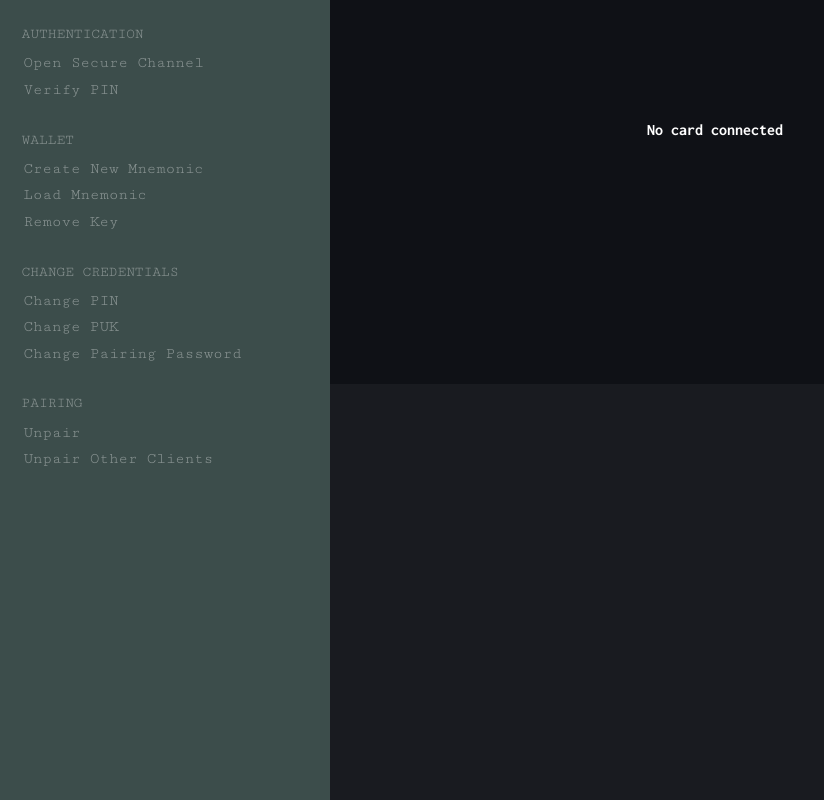
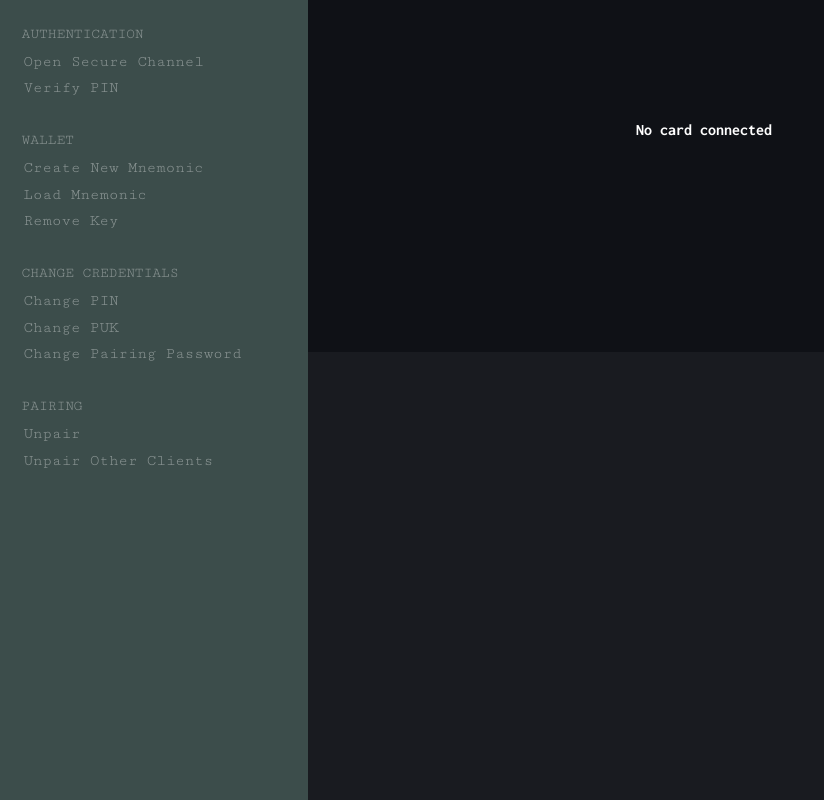
Before and after one commit to choppu/keycard-desktop, an Electron app: page index.html in a window 1100 px wide. Shown: the whole page, without its empty margins (0-824 px from the left). Drawn offline with Linux system fonts and the light colour scheme; no server answers.

```diff
--- a/css/app.css
+++ b/css/app.css
@@ -99,13 +99,13 @@
   font-size: .9em;
   color:rgb(11, 194, 139);
   overflow: auto;
-  max-height: 50vh;
+  max-height: 54vh;
 }
 
 .keycard__card-info  {
   box-sizing: border-box;
   font-size: 1em;
-  height: 48vh;
+  height: 44vh;
   overflow: hidden;
   background: rgb(15, 17, 22);
   box-sizing: border-box;
@@ -115,12 +115,12 @@
 
 .keycard__card-info-container-element {
   display: block;
-  padding: .6em 0;
+  padding: .4em 0;
 }
 
 .keycard__card-info-container {
   float: right;
-  width: 70%;
+  width: 72%;
   box-sizing: border-box;
   background: rgb(25, 27, 32);
   height: 100%;
@@ -130,7 +130,7 @@
 
 .keycard__content-container {
   float: left;
-  width: 30%;
+  width: 28%;
   margin: 0 auto;
   box-sizing: border-box;
   background: rgb(60, 77, 75);
@@ -149,6 +149,7 @@
   font-size: .9em;
   text-transform: uppercase;
   color: rgba(255, 255, 255, .4);
+  cursor: default;
 }
 
 .keycard__commands-list {
@@ -165,7 +166,7 @@
   width: 100%;
   display: block;
   box-sizing: border-box;
-  padding: .4em 1.5em .2em 1.5em;
+  padding: .3em 1.5em .32em 1.5em;
   box-sizing: border-box;
   border: none;
   color: white;
--- a/src/main.ts
+++ b/src/main.ts
@@ -20,6 +20,7 @@
         nodeIntegration: true
       }
     });
+    mainWindow.removeMenu();
     mainWindow.loadFile('../index.html');
     card = new Card(mainWindow.webContents);
     mainWindow.webContents.once("dom-ready", () => {
```
